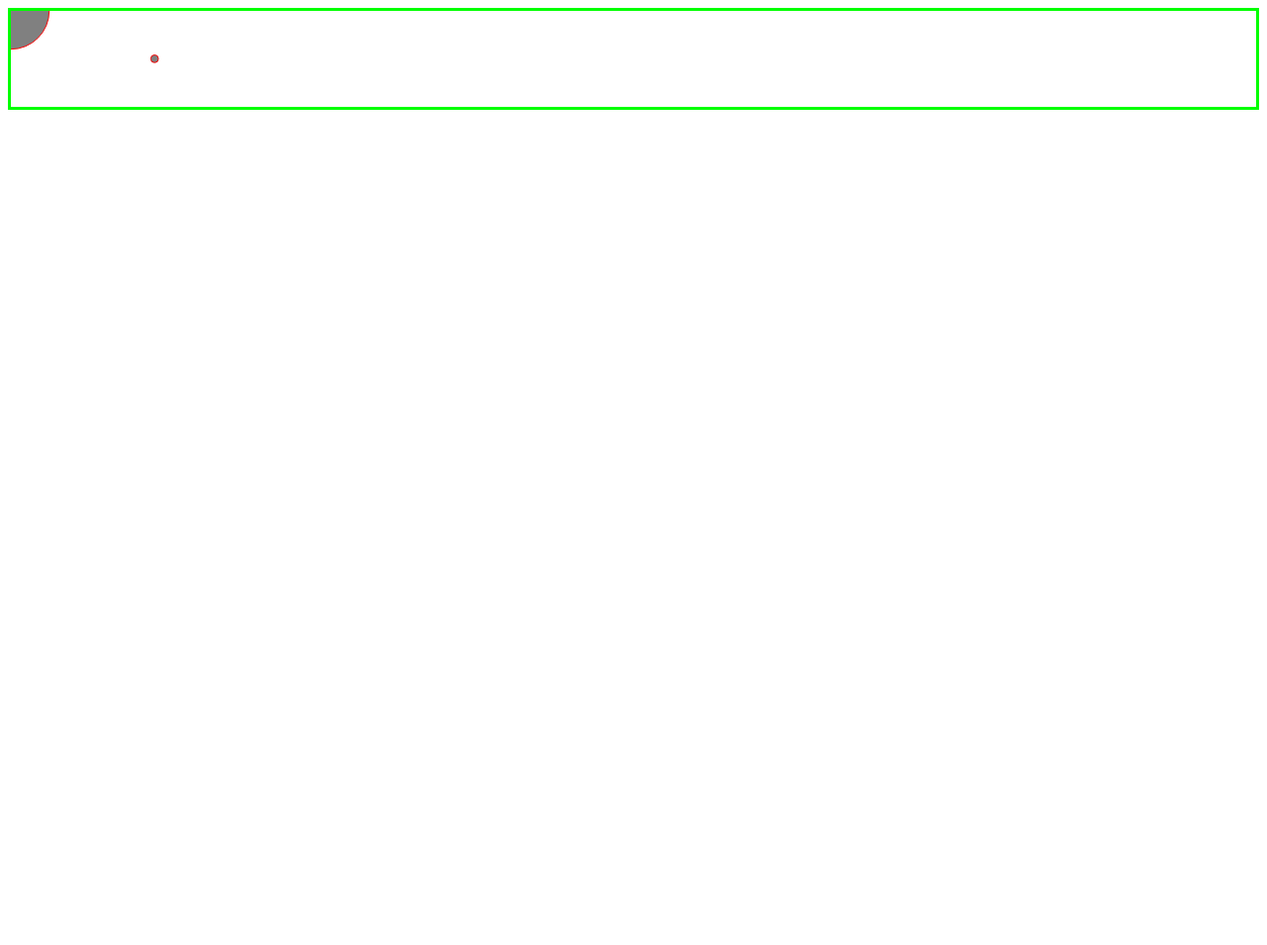
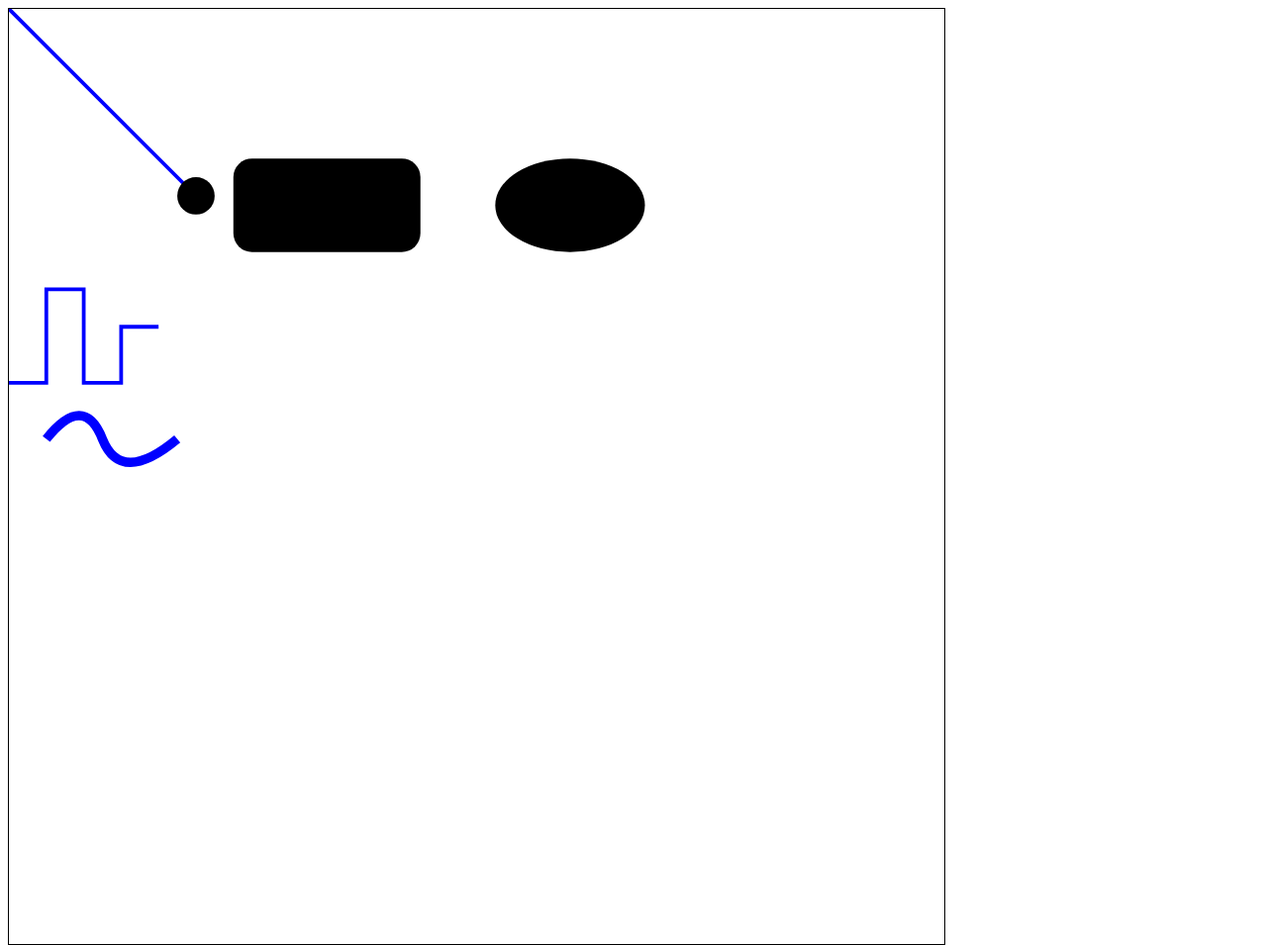
Before and after one commit to KyryIx/BlockMath, a plain HTML site: page index.html in a window 1280 px wide. Shown: the whole page at 99% size. Before the commit the page ends 800 px from the top, so only its background shows below. Drawn offline with Linux system fonts and the light colour scheme.

Commit message:
inclusao de objetos e eventos

```diff
--- a/index.html
+++ b/index.html
@@ -1,28 +1,61 @@
 <html>
-	<head>
-
-	</head>
 	<body>
 		<!--
 			https://developer.mozilla.org/pt-BR/docs/Web/SVG
-			https://developer.mozilla.org/en-US/docs/Web/SVG/Element/svg
+			https://developer.mozilla.org/pt-BR/docs/Web/SVG/Tutorial
+			https://www.w3.org/TR/SVG2/
+			https://www.w3.org/Graphics/SVG/
+			https://developer.mozilla.org/en-US/docs/Web/SVG/Tutorial/Basic_Shapes
+			https://www.w3.org/TR/SVG2/shapes.html
+			https://www.w3.org/TR/SVG2/shapes.html#Introduction
+			https://www.w3.org/TR/SVG2/paths.html
+			https://www.w3.org/TR/SVG2/paths.html#PathElement
 		-->
-		<!--
-			viewBox: The SVG viewport coordinates for the current SVG fragment
-			height: The displayed height of the rectangular viewport. (Not the height of its coordinate system.)
-			width: The displayed width of the rectangular viewport. (Not the width of its coordinate system.)
-			x: The displayed x coordinate of the svg container. No effect on outermost svg elements.
-			y: The displayed y coordinate of the svg container. No effect on outermost svg elements.
-		-->
-		<svg viewBox="0 0 1300 100" xmlns="http://www.w3.org/2000/svg" stroke="red" fill="grey" style="border: solid #0f0">
-			<circle cx="0" cy="0" r="40" />
-			<circle cx="150" cy="50" r="4" />
-			<!--<svg viewBox="0 0 10 10" x="200" width="100">
-				<circle cx="5" cy="5" r="4" />
-			</svg>
+		<svg width="25cm" height="25cm" viewBox="0 0 500 500" style="border:1px solid #000;">
+			<!--
+				x1 - The x position of point 1
+				y1 - The y position of point 1
+				x2 - The x position of point 2
+				y2 - The y position of point 2
 			-->
+			<line x1="0" y1="0" x2="100" y2="100" stroke="blue" stroke-width="2" onclick="alert('line')"/>
+
+			<!--
+				r  - The radius of the circle
+				cx - The x position of the center of the circle
+				cy - The y position of the center of the circle
+			-->
+			<circle cx="100" cy="100" r="10" onclick="alert('circle')"/>
+
+			<!--
+				x      - The x position of the top left corner of the rectangle
+				y      - The y position of the top left corner of the rectangle
+				width  - The width of the rectangle
+				height - The height of the rectangle
+				rx     - The x radius of the corners of the rectangle
+				ry     - The y radius of the corners of the rectangle
+			-->
+			<rect x="120" y="80" rx="10" ry="10" width="100" height="50" onclick="alert('rect')"/>
+
+			<!--
+				rx - The x radius of the ellipse
+				ry - The y radius of the ellipse
+				cx - The x position of the center of the ellipse
+				cy - The y position of the center of the ellipse
+			-->
+			<ellipse cx="300" cy="105" rx="40" ry="25" onclick="alert('ellipse')"/>
+
+			<!--
+				points - A list of points, each number separated by a space, comma, EOL, or a line feed character.
+				         Each point must contain two numbers, an x coordinate and a y coordinate. So the list (0,0),
+				         (1,1) and (2,2) could be written: "0 0, 1 1, 2 2".
+			-->
+			<polyline fill="none" stroke="blue" stroke-width="2" points="0,200 20,200 20,150 40,150 40,200 60,200 60,170 80,170" onclick="alert('polyline')"/>
+
+			<!--
+				d - A list of points and other information about how to draw the path. See the Paths section for more information.
+			-->
+			<path d="M20,230 Q40,205 50,230 T90,230" fill="none" stroke="blue" stroke-width="5" onclick="alert('path')"/>
 		</svg>
-
-
 	</body>
 </html>
```
